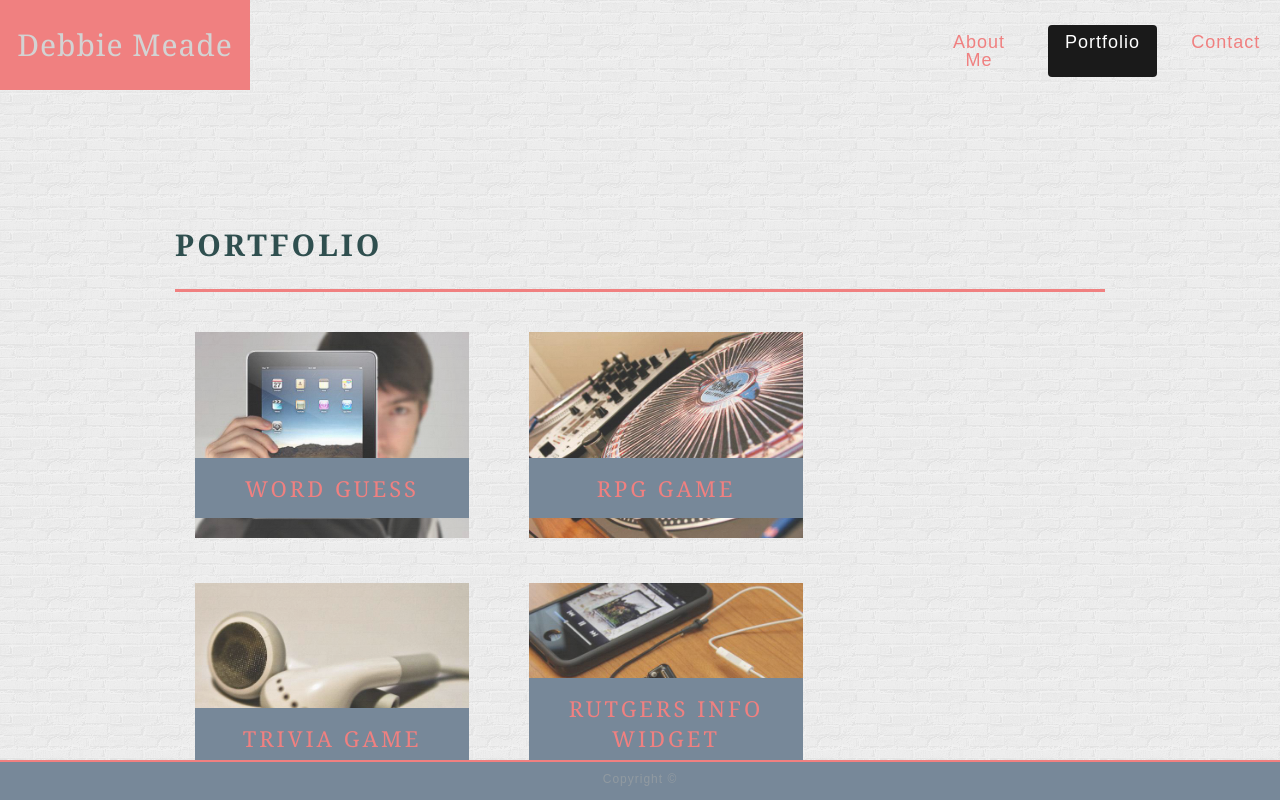
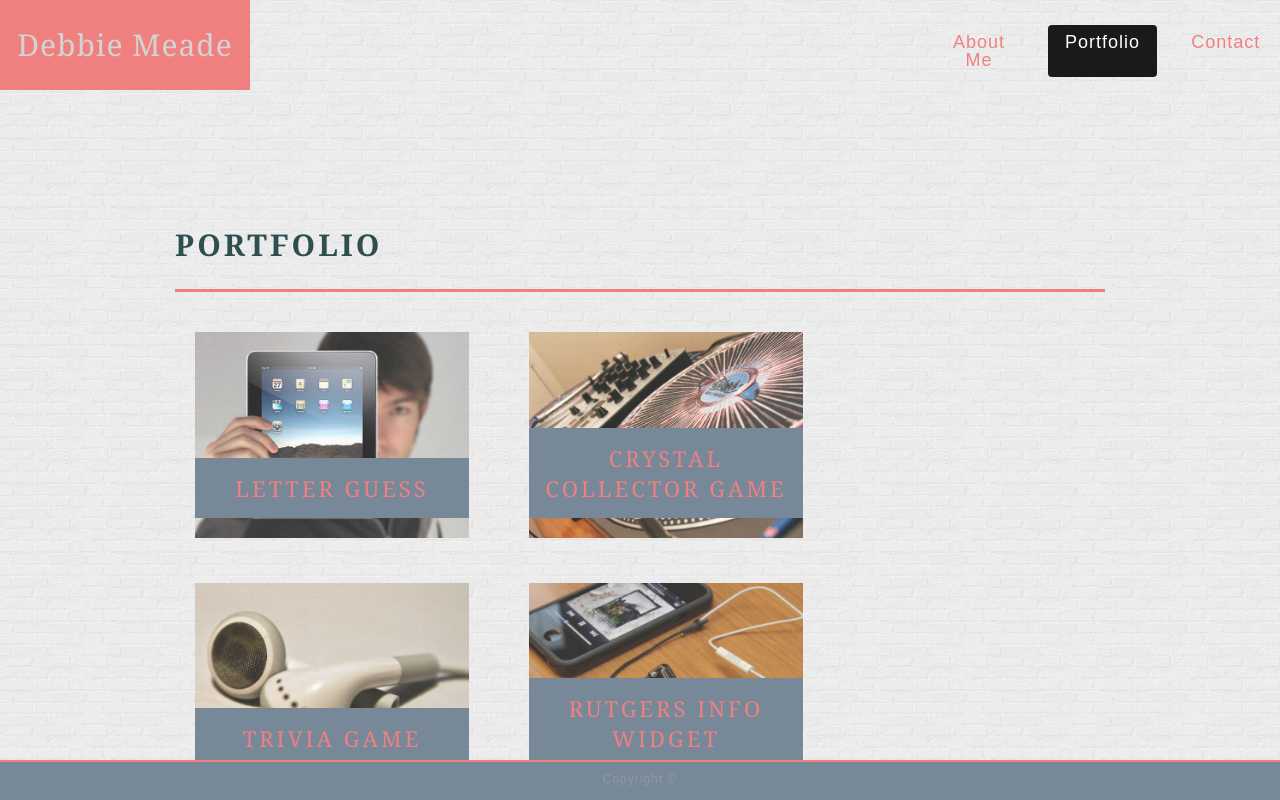
Before and after one commit to DebMeade/Bootstrap-Portfolio, a plain HTML site: page portfolio.html in a window 1280 px wide. Shown: the top 800 px of the page. Drawn offline with nearby package versions, Linux system fonts and the light colour scheme.

Commit message:
adding games

```diff
--- a/portfolio.html
+++ b/portfolio.html
@@ -25,13 +25,15 @@
                 <h1>Portfolio</h1>
 
                 <div class="work">
-                    <img src="assets/images/technics-q-c-640-480-1.jpg" alt="Word Guess">
-                    <h3>Word Guess</h3>
+                    <a href = "https://debmeade.github.io/Psychic-Game/">
+                    <img src="assets/images/technics-q-c-640-480-1.jpg" alt="Letter Guess"></a>
+                    <a href = "https://debmeade.github.io/Psychic-Game/"><h3>Letter Guess</h3></a>
                 </div>
 
                 <div class="work">
-                    <img src="assets/images/technics-q-c-640-480-2.jpg" alt="RPG Game">
-                    <h3>RPG Game</h3>
+                    <a href = "https://debmeade.github.io/unit-4-game/">
+                    <img src="assets/images/technics-q-c-640-480-2.jpg" alt="Crystal Collector Game"></a>
+                    <a href = "https://debmeade.github.io/unit-4-game/"><h3>Crystal Collector Game</h3></a>
                 </div>
 
                 <div class="work">
```
